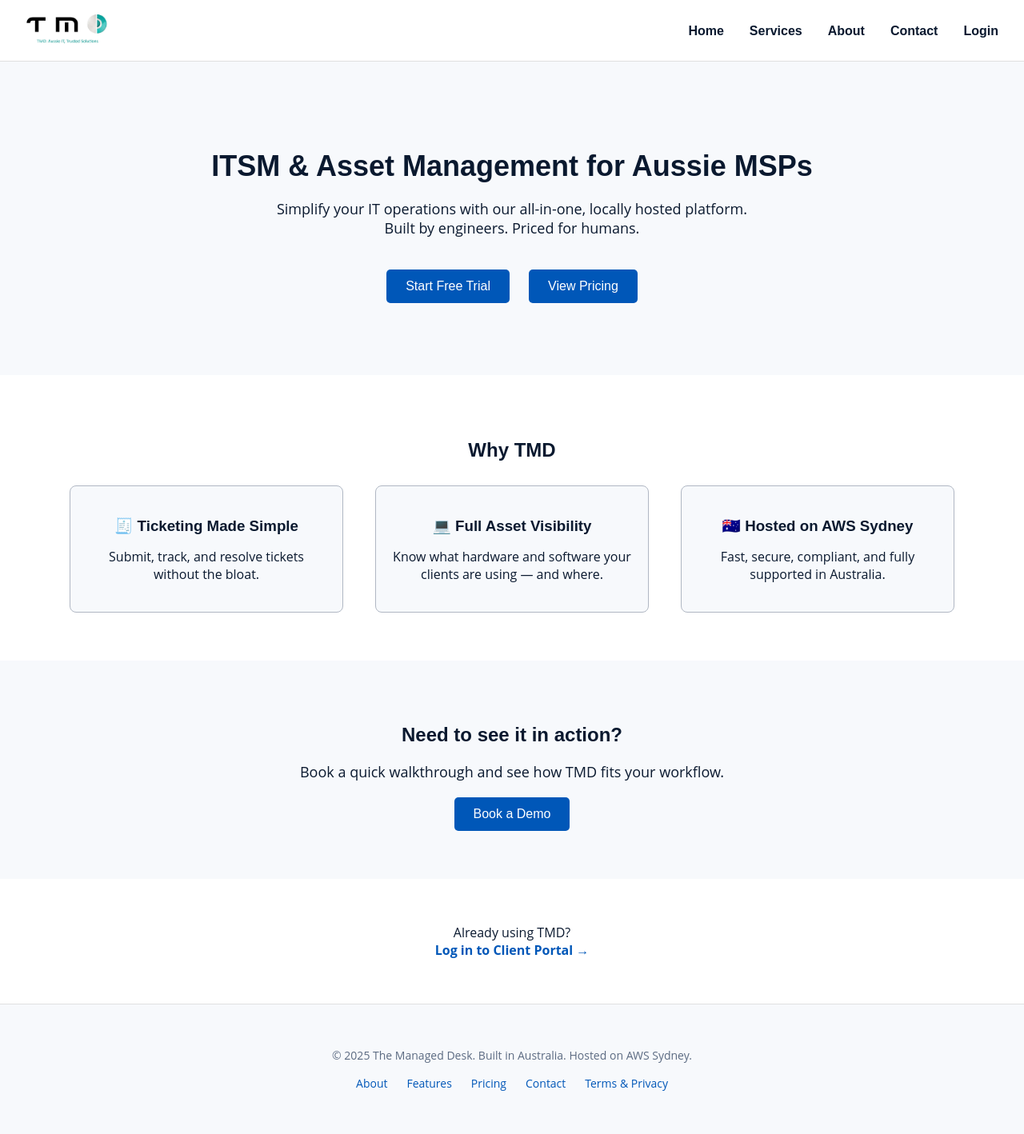
After one commit to Lydia910/Tmd, a PHP site: page / in a window 1280 px wide. The commit adds this page. Shown: the whole page at 80% size. Run offline with PHP 8.4, Linux system fonts and the light colour scheme.

Commit message:
加入 logo 圖片

```diff
--- /dev/null
+++ b/index.html
@@ -0,0 +1,83 @@
+<!DOCTYPE html>
+<html lang="en">
+<head>
+  <meta charset="UTF-8" />
+  <meta name="viewport" content="width=device-width, initial-scale=1.0" />
+  <title>Homepage - TMD</title>
+  <link rel="stylesheet" href="style.css" />
+</head>
+
+<body>
+  <!-- navbar -->
+  <header>
+  <nav class="navbar">
+    <a href="index.html" class="logo">
+      <img src="TMD-Thumbnail.jpg" alt="TMD Logo" />
+    </a>
+    <ul>
+      <li><a href="homepage.html">Home</a></li>
+      <li><a href="features.html">Services</a></li>
+      <li><a href="about.html">About</a></li>
+      <li><a href="contact.html">Contact</a></li>
+      <li><a href="#">Login</a></li>
+    </ul>
+  </nav>
+</header>
+
+
+  <!-- Hero Section -->
+  <section id="hero">
+    <h1>ITSM & Asset Management for Aussie MSPs</h1>
+    <p>Simplify your IT operations with our all-in-one, locally hosted platform. Built by engineers. Priced for humans.</p>
+    <button>Start Free Trial</button>
+    <button>View Pricing</button>
+  </section>
+
+  <!-- Why TMD Section -->
+  <section id="why-tmd">
+    <h2>Why TMD</h2>
+    <div class="features">
+      <div class="feature">
+        <h3>🧾 Ticketing Made Simple</h3>
+        <p>Submit, track, and resolve tickets without the bloat.</p>
+      </div>
+      <div class="feature">
+        <h3>💻 Full Asset Visibility</h3>
+        <p>Know what hardware and software your clients are using — and where.</p>
+      </div>
+      <div class="feature">
+        <h3>🇦🇺 Hosted on AWS Sydney</h3>
+        <p>Fast, secure, compliant, and fully supported in Australia.</p>
+      </div>
+    </div>
+  </section>
+
+  <!-- Demo CTA Section -->
+  <section id="demo-cta">
+    <h2>Need to see it in action?</h2>
+    <p>Book a quick walkthrough and see how TMD fits your workflow.</p>
+    <button>Book a Demo</button>
+  </section>
+
+  <!-- Client Portal CTA -->
+  <section id="client-portal">
+    <p>Already using TMD?<br />
+    <a href="#">Log in to Client Portal →</a></p>
+  </section>
+
+  <!-- Footer -->
+   <footer>
+  <p>© 2025 The Managed Desk. Built in Australia. Hosted on AWS Sydney.</p>
+  <ul>
+    <li><a href="about.html">About</a></li>
+    <li><a href="features.html">Features</a></li>
+    <li><a href="pricing.html">Pricing</a></li>
+    <li><a href="contact.html">Contact</a></li>
+    <li><a href="terms.html">Terms & Privacy</a></li>
+  </ul>
+</footer>
+
+
+
+</body>
+</html>
--- a/style.css
+++ b/style.css
@@ -1,19 +1,187 @@
 body {
-  font-family: Arial, sans-serif;
+  font-family: 'Open Sans', sans-serif;
+  background-color: #FFFFFF;
+  color: #0A192F;
   margin: 0;
-  padding: 2rem;
-  background-color: #f9f9f9;
+  padding: 0;
 }
 
-header {
-  text-align: center;
-  padding: 4rem 2rem;
-  background-color: #e6f3ff;
+h1, h2, h3 {
+  font-family: 'Poppins', sans-serif;
+  color: #0A192F;
 }
 
-button {
-  margin: 0.5rem;
-  padding: 0.7rem 1.5rem;
-  font-size: 1rem;
+/* Hero Section */
+#hero {
+  background-color: #F7F9FC;
+  padding: 80px 20px;
+  text-align: center;
+}
+
+#hero h1 {
+  font-size: 36px;
+  margin-bottom: 20px;
+}
+
+#hero p {
+  font-size: 18px;
+  margin-bottom: 30px;
+  max-width: 600px;
+  margin-left: auto;
+  margin-right: auto;
+}
+
+#hero button {
+  background-color: #0057B8;
+  color: #FFFFFF;
+  border: none;
+  padding: 12px 24px;
+  margin: 10px;
+  font-size: 16px;
   cursor: pointer;
+  border-radius: 5px;
 }
+
+#hero button:hover {
+  background-color: #00C0E3;
+}
+
+/* Why TMD */
+#why-tmd {
+  padding: 60px 20px;
+  background-color: #FFFFFF;
+  text-align: center;
+}
+
+.features {
+  display: flex;
+  justify-content: center;
+  gap: 40px;
+  flex-wrap: wrap;
+  margin-top: 30px;
+}
+
+.feature {
+  width: 300px;
+  background-color: #F7F9FC;
+  padding: 20px;
+  border-radius: 8px;
+  border: 1px solid #B0B7C3;
+}
+
+.feature h3 {
+  margin-bottom: 10px;
+}
+
+/* Demo CTA */
+#demo-cta {
+  background-color: #F7F9FC;
+  text-align: center;
+  padding: 60px 20px;
+}
+
+#demo-cta p {
+  font-size: 18px;
+  margin-bottom: 20px;
+}
+
+#demo-cta button {
+  background-color: #0057B8;
+  color: #FFFFFF;
+  border: none;
+  padding: 12px 24px;
+  font-size: 16px;
+  cursor: pointer;
+  border-radius: 5px;
+}
+
+#demo-cta button:hover {
+  background-color: #00C0E3;
+}
+
+/* Client Portal */
+#client-portal {
+  text-align: center;
+  padding: 40px 20px;
+}
+
+#client-portal a {
+  color: #0057B8;
+  text-decoration: none;
+  font-weight: bold;
+}
+
+#client-portal a:hover {
+  color: #00C0E3;
+}
+
+/* Navbar */
+header {
+  background-color: #FFFFFF;
+  border-bottom: 1px solid #E0E0E0;
+  padding: 16px 32px;
+  position: sticky;
+  top: 0;
+  z-index: 1000;
+}
+
+nav ul {
+  list-style: none;
+  display: flex;
+  justify-content: center;
+  gap: 32px;
+  margin: 0;
+  padding: 0;
+}
+
+nav a {
+  text-decoration: none;
+  color: #0A192F;
+  font-weight: 600;
+  font-family: 'Poppins', sans-serif;
+  transition: color 0.3s ease;
+}
+
+nav a:hover {
+  color: #0057B8;
+}
+
+.navbar {
+  display: flex;
+  align-items: center;
+  justify-content: space-between;
+}
+
+.logo img {
+  height: 40px;
+  width: auto;
+}
+
+/* Footer */
+footer {
+  background-color: #F7F9FC;
+  padding: 40px 20px;
+  text-align: center;
+  border-top: 1px solid #E0E0E0;
+  font-size: 14px;
+  color: #5C6B82;
+}
+
+footer ul {
+  list-style: none;
+  display: flex;
+  justify-content: center;
+  gap: 24px;
+  padding: 0;
+  margin-top: 16px;
+}
+
+footer a {
+  text-decoration: none;
+  color: #0057B8;
+  font-weight: 500;
+}
+
+footer a:hover {
+  color: #00C0E3;
+}
```
Also changed, not shown: README.md (added), TMD-Thumbnail.jpg (added), login.html (added), main.js (added), submit-ticket.html (added).
